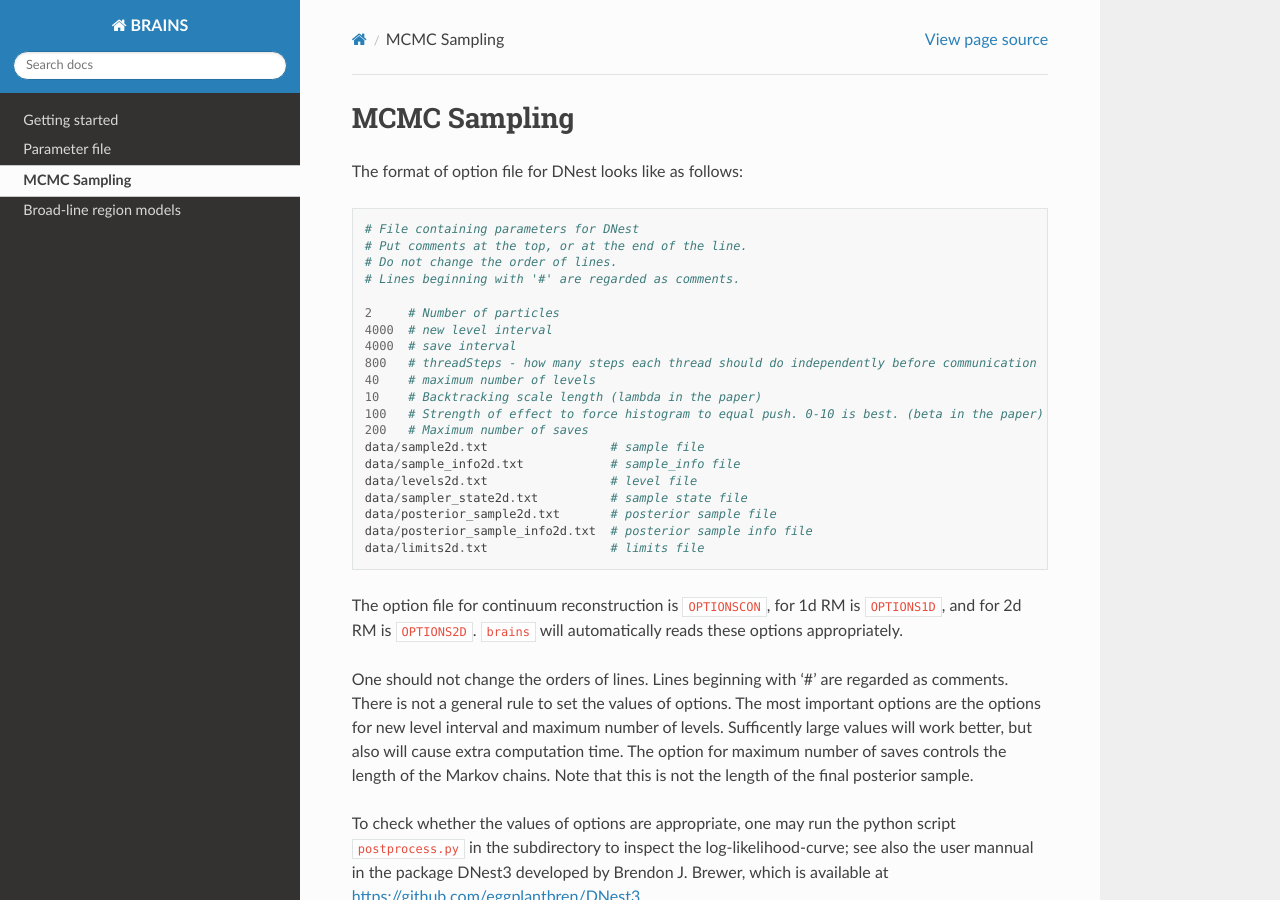
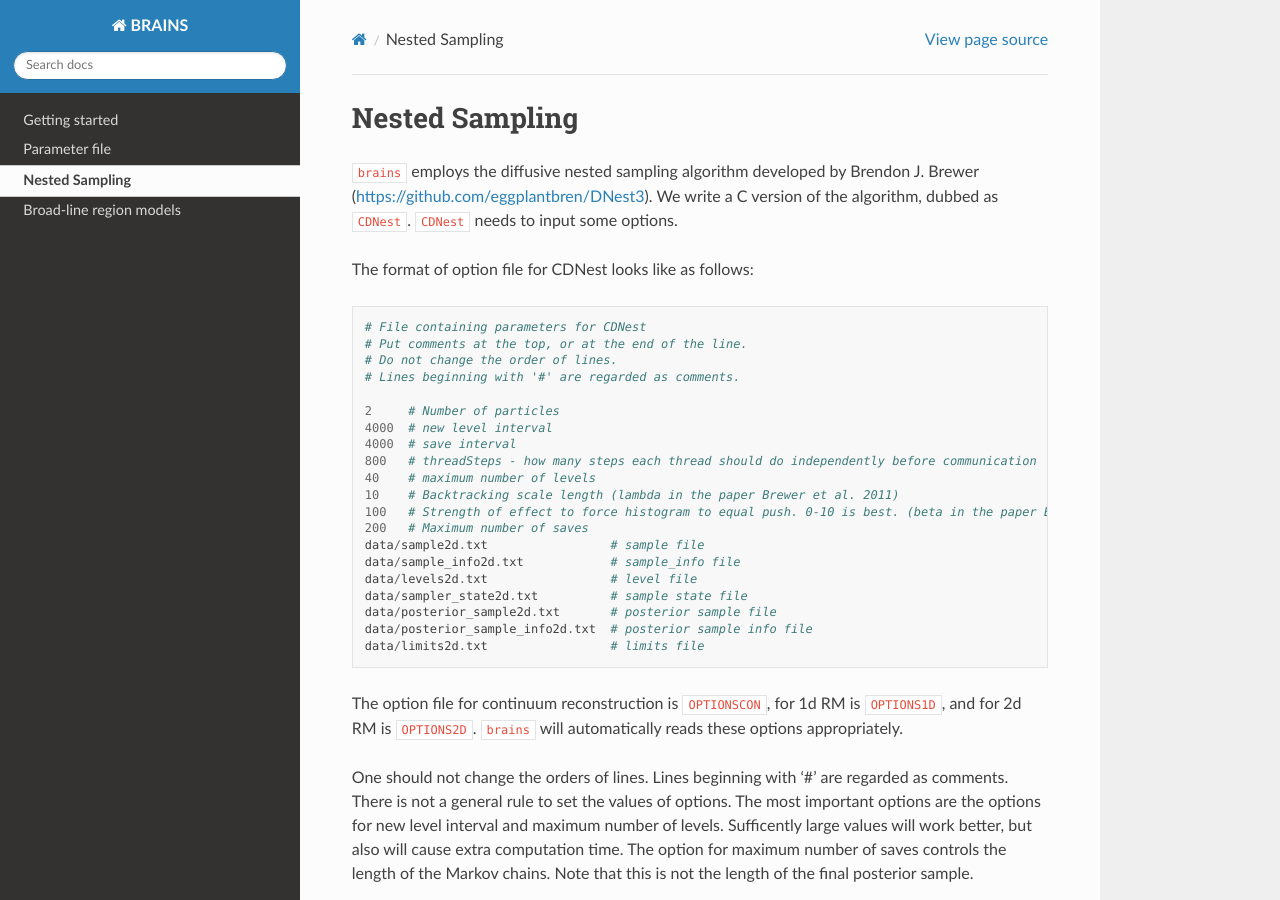
Before and after one commit to LiyrAstroph/BRAINS, a Sphinx documentation site: the page built from docs/mcmc.rst, in a window 1280 px wide and 900 px high. Built offline with Sphinx 7.4.7 and the Read the Docs theme 2.0.0, drawn with Linux system fonts in a browser that asks for light colours.

Commit message:
update docs.

```diff
--- a/docs/getting_started.rst
+++ b/docs/getting_started.rst
@@ -86,6 +86,8 @@ MCMC Samping
 
 The output Markov chain is stored in ``data/posterior_sample.txt`` for continuum reconstuction, in ``data/posterior_sample1d.txt`` for 1d reverberation mapping analysis, and in ``data/posterior_sample2d.txt`` for 2d reverberation mapping analysis.
 
+The parameter names and prior ranges are stored in ``data/para_names_con`` for continuum reconstuction, in ``data/para_names_model1d.txt`` for 1d reverberation mapping analysis, and in ``data/para_names_model2d.txt`` for 2d reverberation mapping analysis. The last column of those files indicates the prior type of the parameter with ``1`` means Gaussian and ``2`` means uniform.
+
 One need to tune the corresponding option files ``OPTIONSCON``, ``OPTIONS1D``, and ``OPTIONS2D`` accordingly, which specify configurations for nested sampling.
 
 An Exemplary Test
--- a/docs/mcmc.rst
+++ b/docs/mcmc.rst
@@ -1,10 +1,12 @@
 ***************
-MCMC Sampling
+Nested Sampling
 ***************
+``brains`` employs the diffusive nested sampling algorithm developed by Brendon J. Brewer (https://github.com/eggplantbren/DNest3).
+We write a C version of the algorithm, dubbed as ``CDNest``.  ``CDNest`` needs to input some options.
 
-The format of option file for DNest looks like as follows::
+The format of option file for CDNest looks like as follows::
 
-  # File containing parameters for DNest
+  # File containing parameters for CDNest
   # Put comments at the top, or at the end of the line.
   # Do not change the order of lines.
   # Lines beginning with '#' are regarded as comments.
@@ -14,8 +16,8 @@ The format of option file for DNest looks like as follows::
   4000  # save interval
   800   # threadSteps - how many steps each thread should do independently before communication
   40    # maximum number of levels
-  10    # Backtracking scale length (lambda in the paper)
-  100   # Strength of effect to force histogram to equal push. 0-10 is best. (beta in the paper)
+  10    # Backtracking scale length (lambda in the paper Brewer et al. 2011)
+  100   # Strength of effect to force histogram to equal push. 0-10 is best. (beta in the paper Brewer et al. 2011)
   200   # Maximum number of saves
   data/sample2d.txt                 # sample file
   data/sample_info2d.txt            # sample_info file
```
